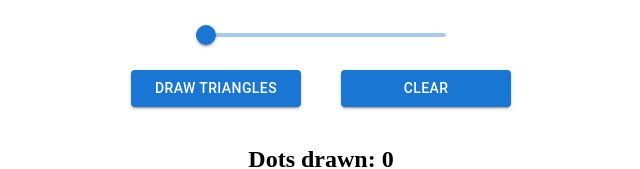
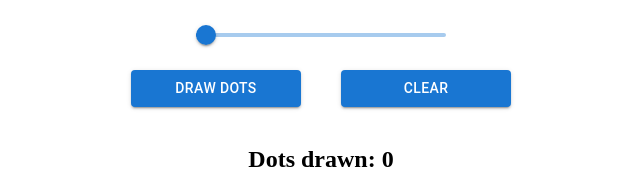
Before and after one commit to alejotsv/sierpinski-triangle, a React (Vite) app: page / in a window 1280 px wide. Shown: the part 488-657 px from the top of the page, without its empty margins (319-959 px from the left). Built offline with nearby package versions, Linux system fonts and the light colour scheme.

Commit message:
rename button to read Draw Dots

```diff
--- a/src/components/Canvas.jsx
+++ b/src/components/Canvas.jsx
@@ -18,11 +18,13 @@ const Canvas = (props) => {
 
   const canvasRef = useRef(null);
 
+  // Add initial text
   useEffect( () => {
 
     const canvas = canvasRef.current;
     const ctx = canvas.getContext('2d');
-    ctx.fillText('Hello', width - (width/2), height - (height/2));
+    ctx.fillText('Hello here', width - (width/2), height - (height/2));
+    ctx.fillText('Hello there', width - (width/2), height - (height/2 + 20));
   }, []);
 
 
@@ -172,7 +174,7 @@ const Canvas = (props) => {
         <Button style={{margin:'20px', width:'170px'}}
                 variant="contained"
                 onClick={drawTriangles}>
-                  Draw Triangles</Button>
+                  Draw Dots</Button>
 
         <Button style={{margin:'20px', width:'170px'}}
                 variant="contained"
```
